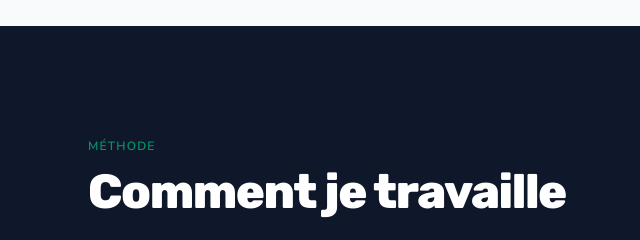
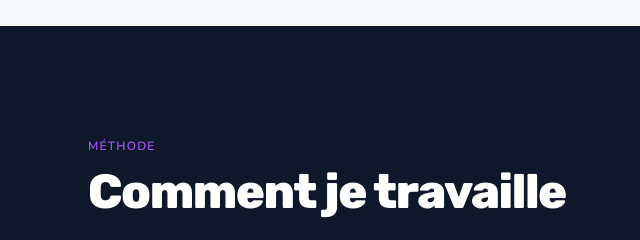
Before and after one commit to AtlasNexusOps/atlasnexusops.github.io, a plain HTML site: page index.html in a window 1280 px wide. Shown: the part 3900-4140 px from the top of the page, 0-640 px from the left. Drawn offline with nearby package versions, Linux system fonts and the light colour scheme.

Commit message:
Fix: Méthode label now purple instead of green

```diff
--- a/index.html
+++ b/index.html
@@ -302,7 +302,7 @@ tailwind.config = {
 <section id="process" class="py-28 bg-foreground text-white">
   <div class="max-w-6xl mx-auto px-6">
     <div class="reveal">
-      <p class="text-accent font-semibold tracking-widest uppercase text-xs mb-3">Méthode</p>
+      <p class="text-purple-500 font-semibold tracking-widest uppercase text-xs mb-3">Méthode</p>
       <h2 class="section-title mb-16 font-display">Comment je travaille</h2>
     </div>
     <div class="grid md:grid-cols-3 gap-10">
```
